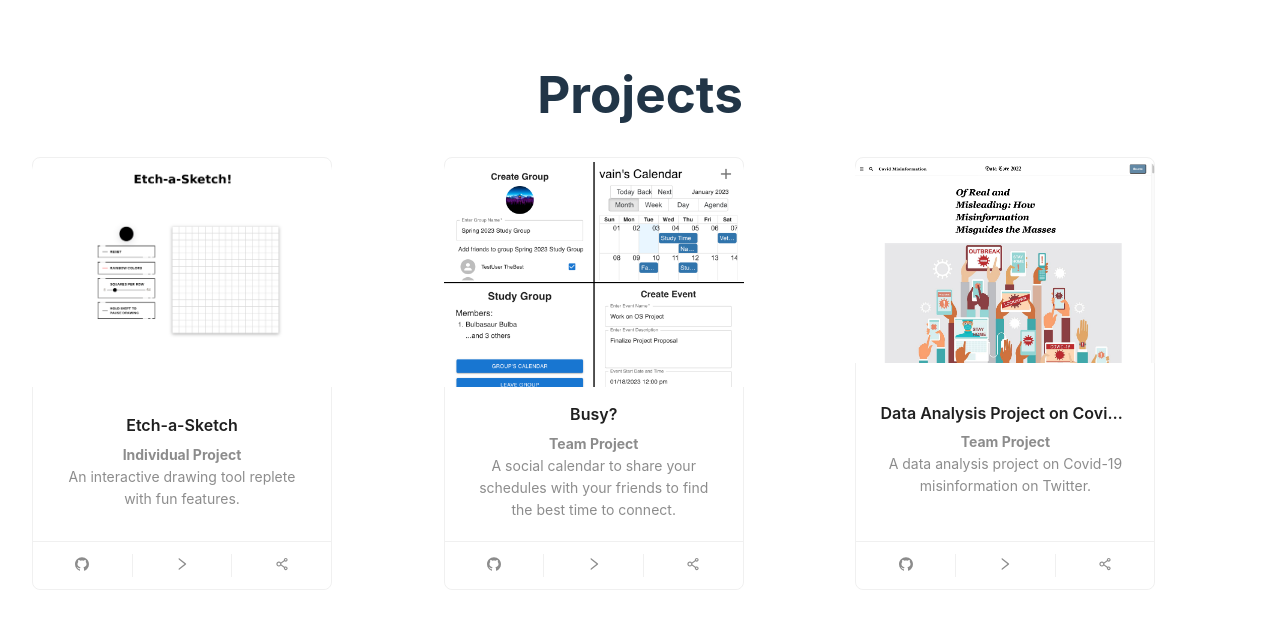
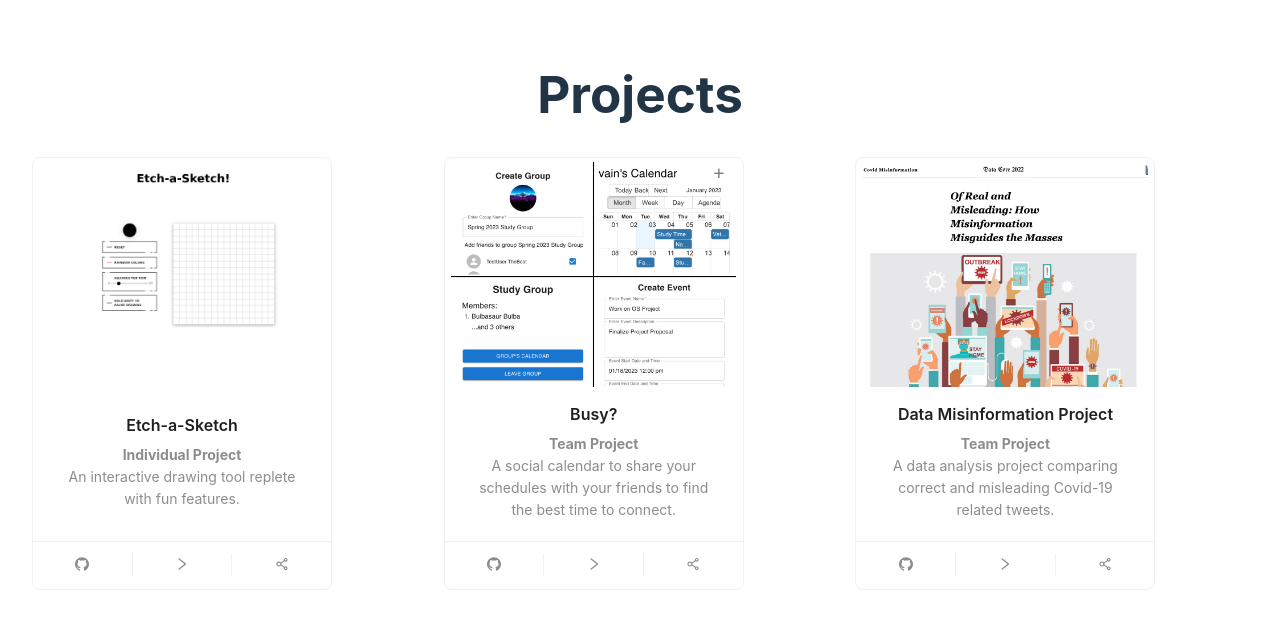
Before and after one commit to RitinDev/project-portfolio, a React (Vite) app: page /projects in a window 1280 px wide. Shown: the top 628 px of the page. Built offline with nearby package versions, Linux system fonts and the light colour scheme.

Commit message:
Update Data Misinfo Project Description + Improve Cover Placement

```diff
--- a/src/components/project-card/ProjectCard.tsx
+++ b/src/components/project-card/ProjectCard.tsx
@@ -29,11 +29,13 @@ const ProjectCard = (props: ProjectCardProps) => {
                 <img
                     style={
                         {
-                            maxHeight: '225px',
+                            height: '225px',
                             objectFit: 'cover',
                             objectPosition: 'top',
                             position: 'relative',
-                            top: '5px'
+                            top: '5px',
+                            width: '95%',
+                            margin: 'auto',
                         }
                     }
                     alt={props.projectName}
--- a/src/pages/projects/projects.tsx
+++ b/src/pages/projects/projects.tsx
@@ -12,7 +12,7 @@ const Projects = () => {
             <div className="projects__container">
                 <ProjectCard projectName='Etch-a-Sketch' projectContributors='Individual' projectDescription='An interactive drawing tool replete with fun features.' projectImage={odinEtchASketch} projectLink='https://ritindev.github.io/odin-etch-a-sketch/' projectGithub='https://github.com/RitinDev/odin-etch-a-sketch' />
                 <ProjectCard projectName='Busy?' projectContributors='Team' projectDescription='A social calendar to share your schedules with your friends to find the best time to connect.' projectImage={busyAgile} projectLink='https://busy-8qzj4.ondigitalocean.app/login' projectGithub='https://github.com/agiledev-students-fall2022/final-project-team-busy' />
-                <ProjectCard projectName='Data Analysis Project on Covid-19 Misinformation' projectContributors='Team' projectDescription='A data analysis project on Covid-19 misinformation on Twitter.' projectImage={dataMisinformation} projectLink='https://ritindev.github.io/data-misinformation-project/' projectGithub='https://github.com/RitinDev/data-misinformation-project' />
+                <ProjectCard projectName='Data Misinformation Project' projectContributors='Team' projectDescription='A data analysis project comparing correct and misleading Covid-19 related tweets.' projectImage={dataMisinformation} projectLink='https://ritindev.github.io/data-misinformation-project/' projectGithub='https://github.com/RitinDev/data-misinformation-project' />
             </div>
         </div>
     )
```
